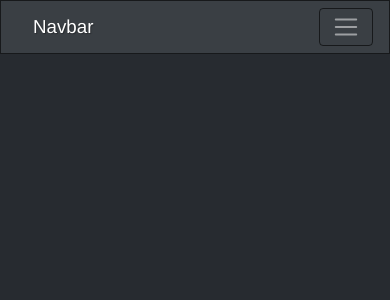
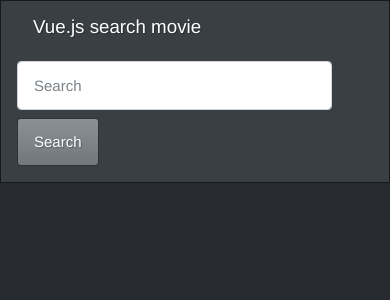
Before and after one commit to AssemblyWeb/movie-api, a Vue app: page / in a window 390 px wide. Shown: the top 300 px of the page. Built offline with nearby package versions, Linux system fonts and the light colour scheme.

Commit message:
search on mobile able

```diff
--- a/src/App.vue
+++ b/src/App.vue
@@ -1,13 +1,8 @@
 <template>
   <div id="app">
     <nav class="navbar navbar-expand-lg navbar-dark bg-primary">
-      <a class="navbar-brand" href="#">Navbar</a>
-      <button class="navbar-toggler" type="button" data-toggle="collapse"
-        data-target="#navbarColor01" aria-controls="navbarColor01" aria-expanded="false"
-        aria-label="Toggle navigation">
-        <span class="navbar-toggler-icon"></span>
-      </button>
-      <div class="collapse navbar-collapse" id="navbarColor01">
+      <a class="navbar-brand" href="#">Vue.js search movie</a>
+      <div class="" id="navbarColor01">
         <form @submit.prevent="getResults" class="form-inline my-2 my-lg-0">
           <input v-model="searchTerm" class="form-control mr-sm-2" type="text" placeholder="Search">
           <button class="btn btn-secondary my-2 my-sm-0" type="submit">Search</button>
@@ -68,7 +63,7 @@
         this.error = data.Error;
       } else if (this.searchTerm === 'mandalorian') {
         this.results = data.Search;
-        this.errore = 'This is the way';
+        this.error = 'This is the way';
         // console.log(this.results);
       } else {
         this.results = data.Search;
```
